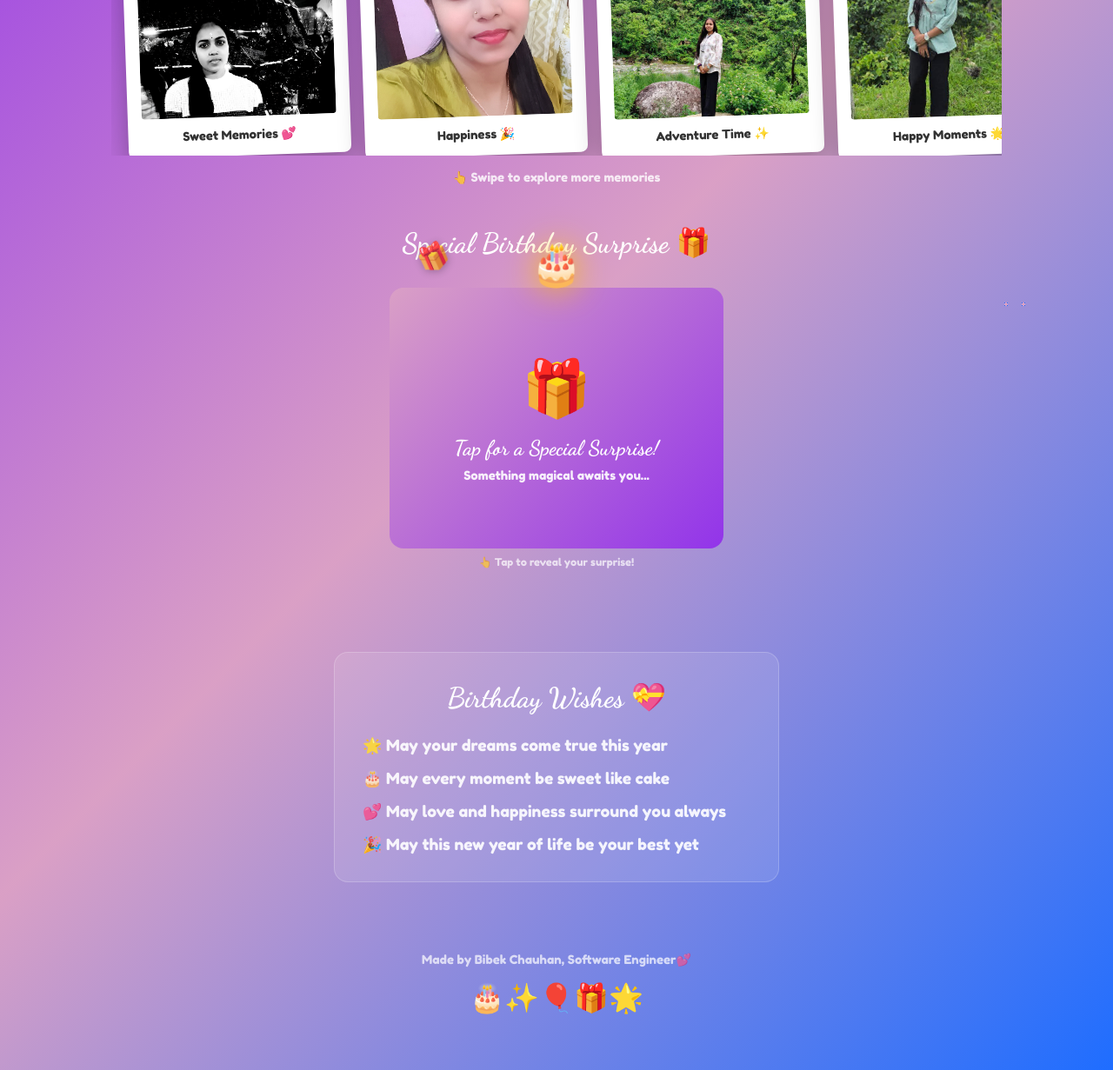
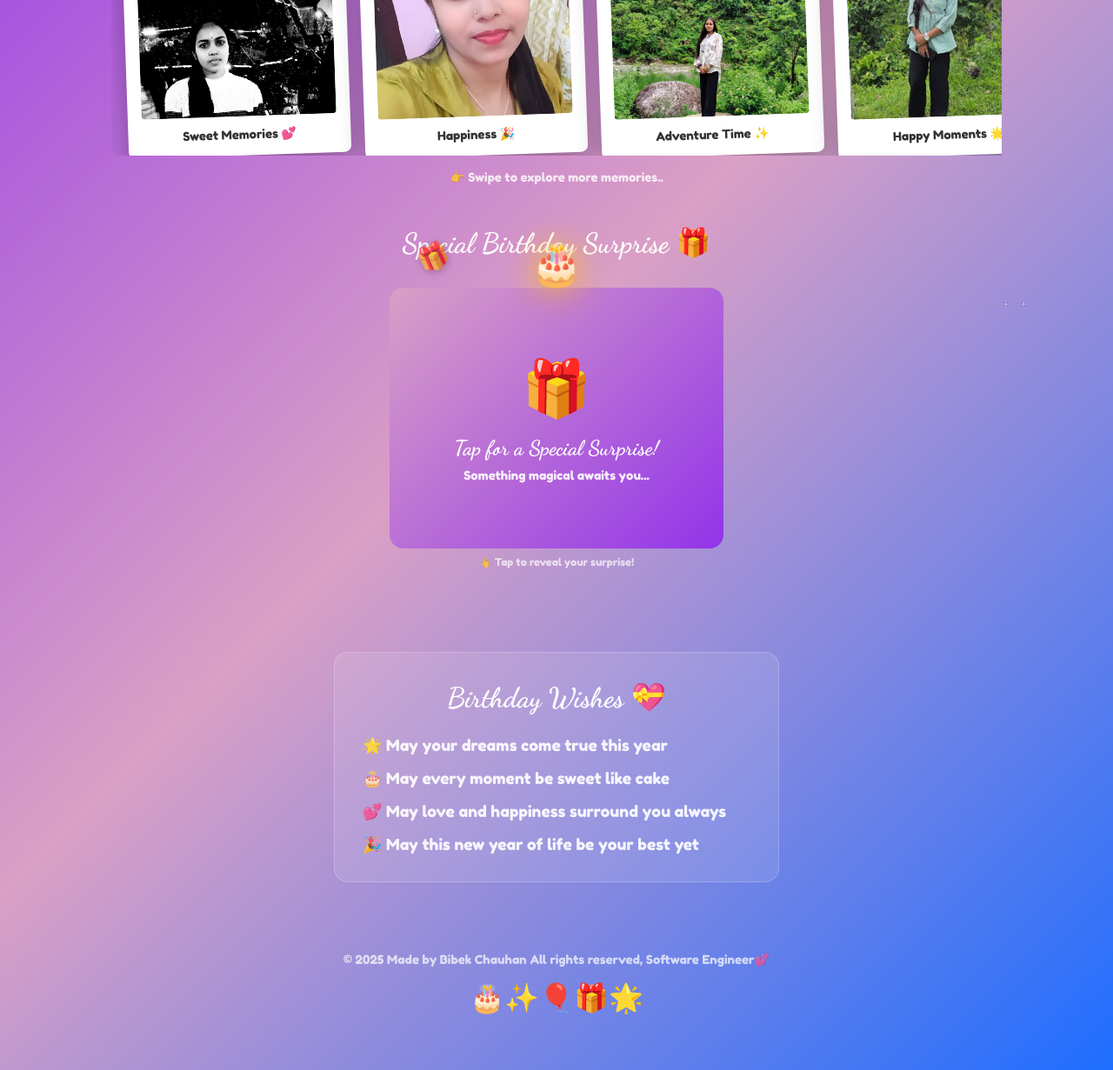
Before and after one commit to chauhanbibek100/birthdaySurprise, a plain HTML site: page index.html in a window 1280 px wide. Shown: the part 448-1679 px from the top of the page at 87% size. Drawn offline with Linux system fonts and the light colour scheme.

Commit message:
index.html

```diff
--- a/index.html
+++ b/index.html
@@ -579,7 +579,7 @@
                 <!-- Photos will be inserted here by JavaScript -->
             </div>
             <p class="text-center" style="color: rgba(255,255,255,0.8); font-size: 0.875rem; margin-top: 1rem;">
-                👆 Swipe to explore more memories
+                👉  Swipe to explore more memories..
             </p>
         </section>
 
@@ -648,7 +648,7 @@
         <!-- Footer -->
         <footer id="footer-section" class="opacity-0 transition-all text-center py-8">
             <p style="color: rgba(255,255,255,0.7); font-size: 0.875rem;">
-                Made by Bibek Chauhan, Software Engineer💕
+               &copy; 2025 Made by Bibek Chauhan All rights reserved, Software Engineer💕
             </p>
             <div class="mt-4" style="font-size: 2rem;">
                 🎂✨🎈🎁🌟
```
